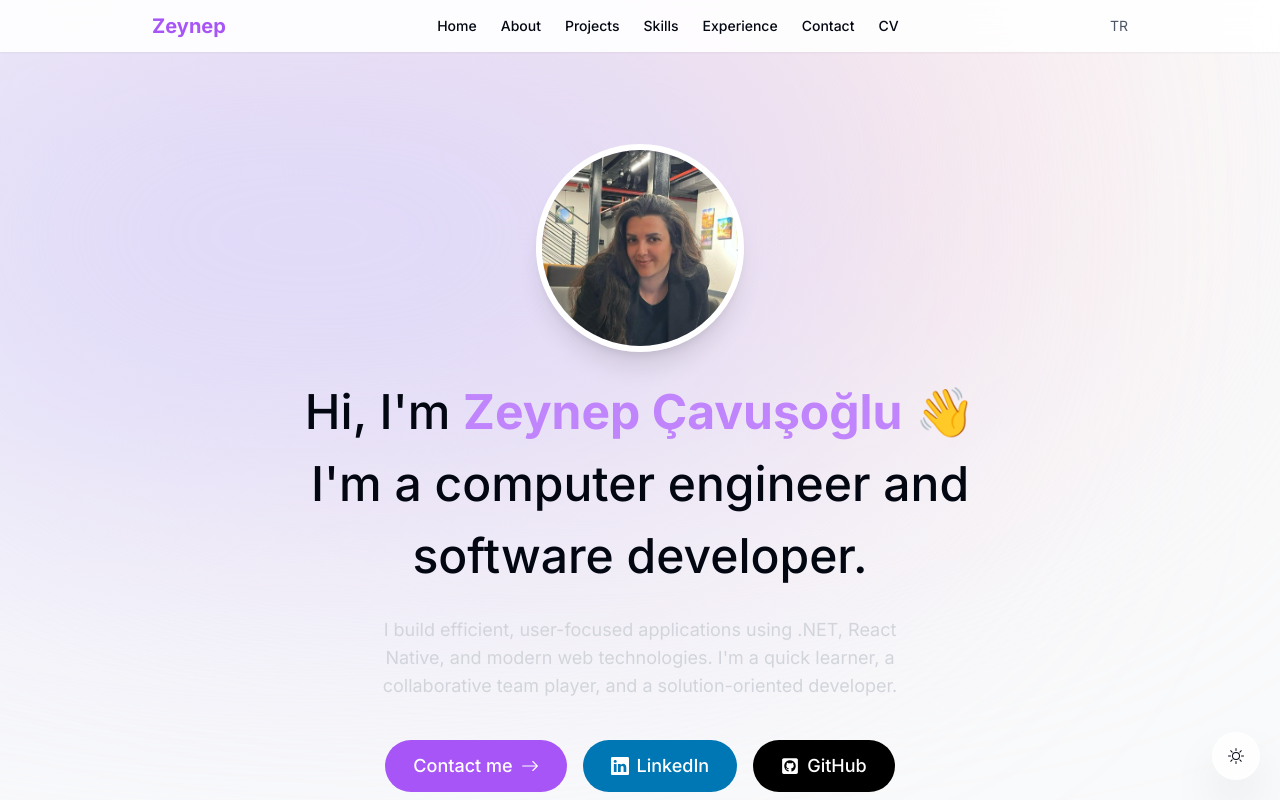
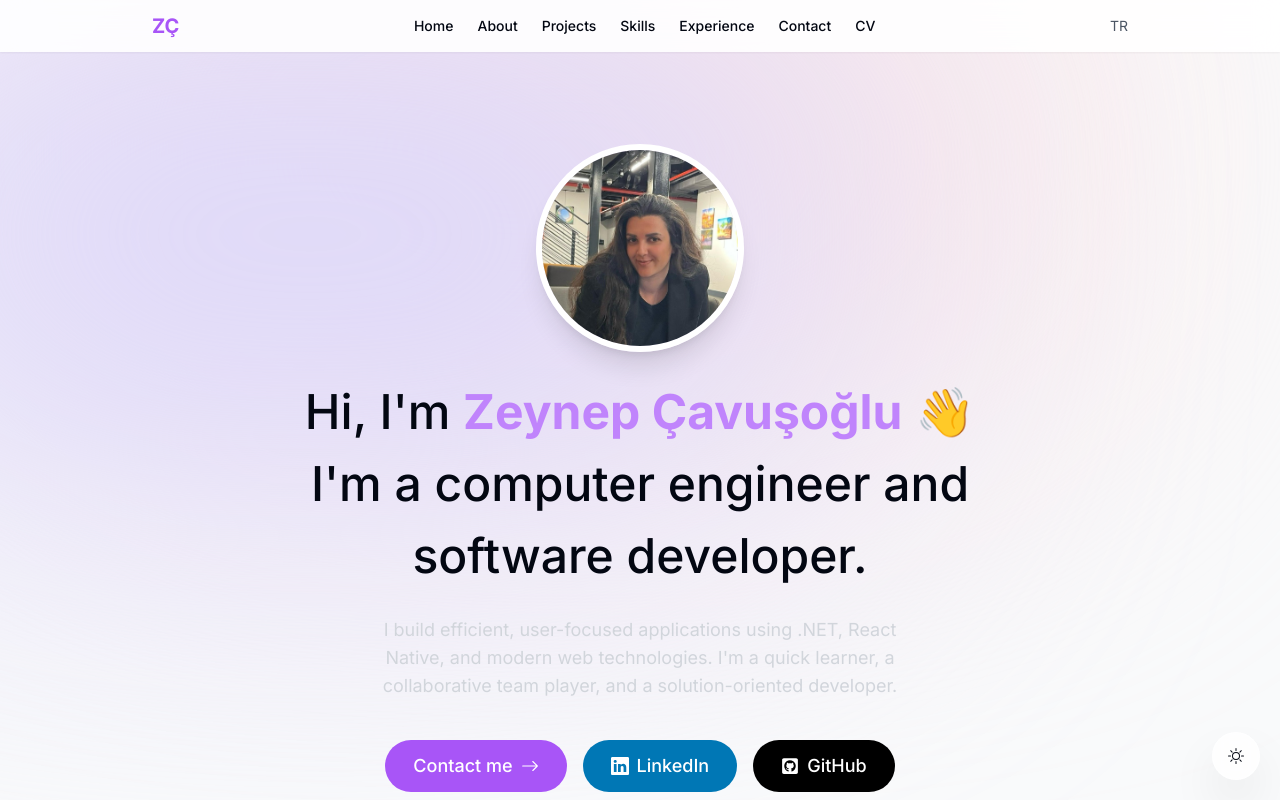
Before and after one commit to zynpcvsgl/Portfolio, a Next.js app: page / in a window 1280 px wide. Shown: the top 800 px of the page. Built offline with nearby package versions, Linux system fonts and the light colour scheme; no server answers.

Commit message:
Update navbar.tsx

```diff
--- a/components/navbar.tsx
+++ b/components/navbar.tsx
@@ -31,7 +31,7 @@
   return (
     <header className="fixed top-0 left-0 right-0 z-50 bg-white/90 dark:bg-black/90 backdrop-blur-md shadow-sm">
       <nav className="max-w-5xl mx-auto flex items-center justify-between px-6 py-3">
-        <h1 className="text-xl font-bold text-purple-500">Zeynep</h1>
+        <h1 className="text-xl font-bold text-purple-500">ZÇ</h1>
         <ul className="hidden sm:flex gap-6 text-sm font-medium">
           {links.map((link, index) => (
             <li key={index}>
```
